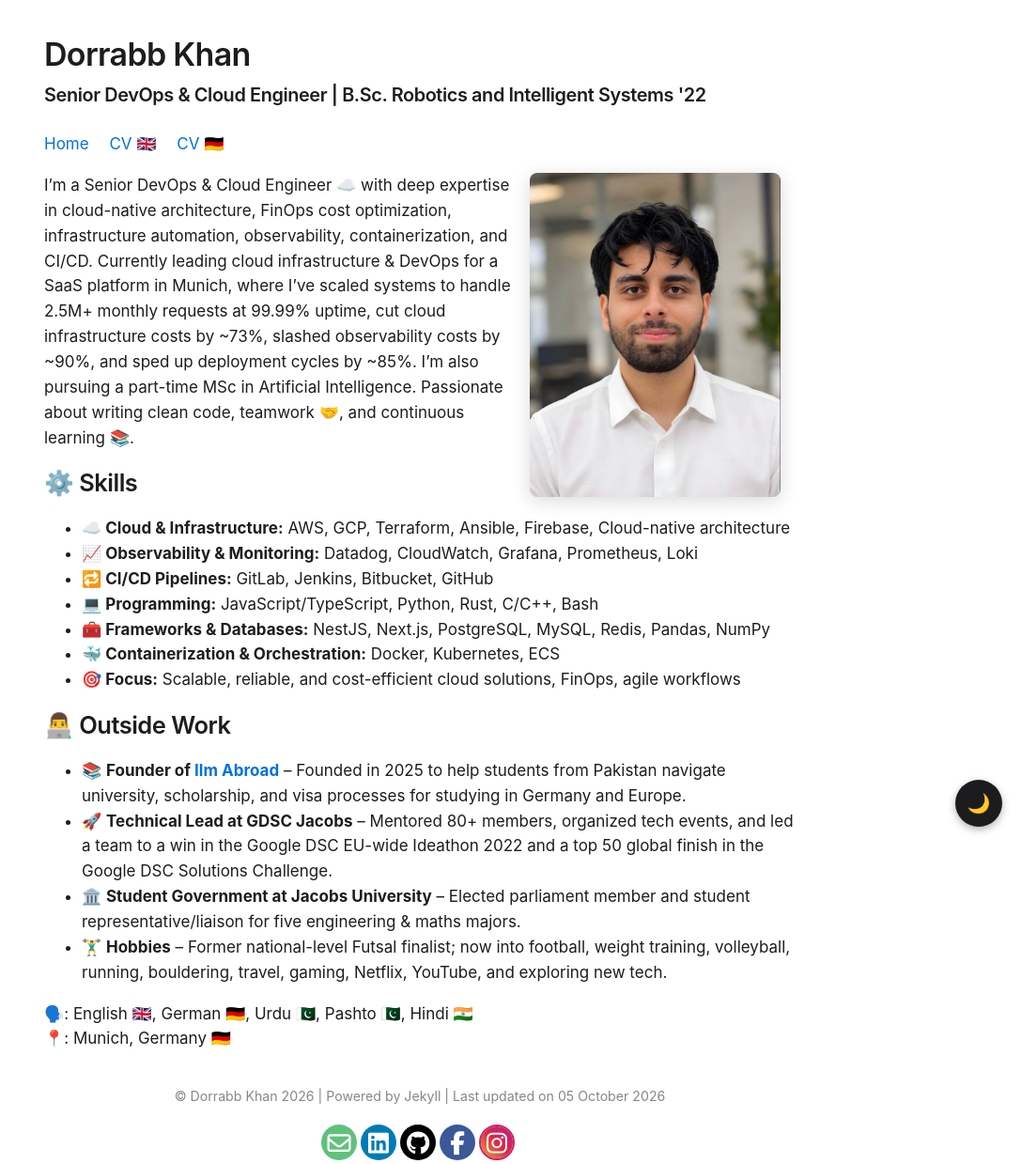
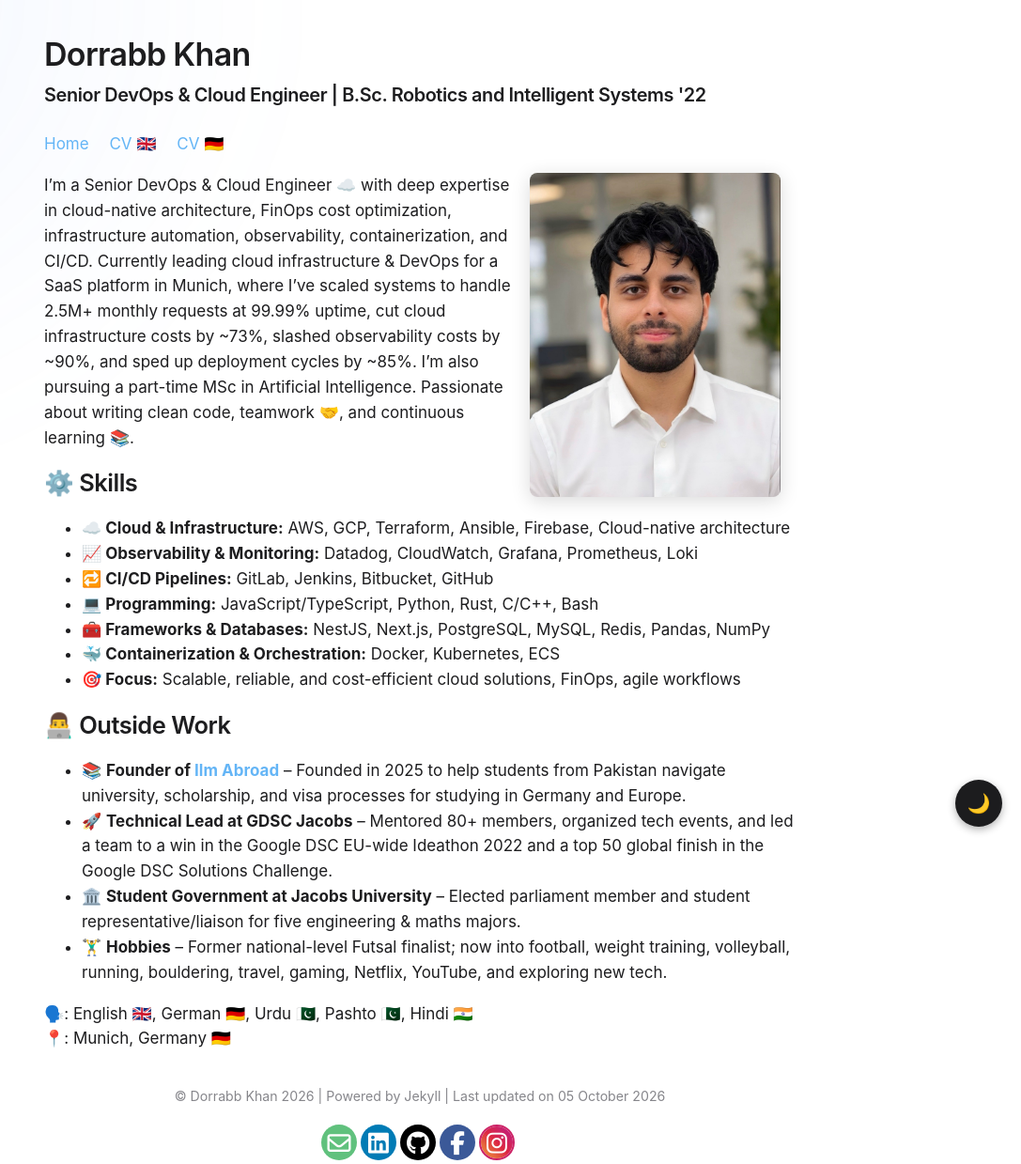
Before and after one commit to dorrabbkhan/dorrabbkhan.github.io, a Jekyll site: the page built from index.md, in a window 1280 px wide. Shown: the whole page at 94% size, without its empty margins (193-1280 px from the left). Built offline with Jekyll 4.4.1, drawn with Linux system fonts in a browser that asks for light colours.

```diff
--- a/_layouts/default.html
+++ b/_layouts/default.html
@@ -1,54 +1,58 @@
 ---
 # layout: compress
 ---
-<!DOCTYPE html>
+
+<!doctype html>
 <html data-theme="dark">
-
   <head>
-        <meta charset="utf-8">
-        <meta content="width=device-width, initial-scale=1" name="viewport">
-        <link rel="stylesheet" href="{{site.baseurl}}/assets/css/main.css">
+    <meta charset="utf-8" />
+    <meta content="width=device-width, initial-scale=1" name="viewport" />
+    <link rel="stylesheet" href="{{site.baseurl}}/assets/css/main.css" />
 
     <h1 class="post-headline">{{site.title}}</h1>
     <h3 class="post-description">{{site.description}}</h3>
 
-        {% include navigation.html %}
-
-
-        {% seo %}
-
-        {% include favicon.html %}
-
-        {% include mathjax.html %}
+    {% include navigation.html %} {% seo %} {% include favicon.html %} {%
+    include mathjax.html %}
 
     <!-- Load fontawesome here for faster loadtimes: https://stackoverflow.com/a/35880730/9523246 -->
-        <script type="text/javascript"> (function() { var css = document.createElement('link'); css.href = 'https://use.fontawesome.com/releases/v6.7.2/css/all.css'; css.rel = 'stylesheet'; css.type = 'text/css'; document.getElementsByTagName('head')[0].appendChild(css); })(); </script>
+    <script type="text/javascript">
+      (function () {
+        var css = document.createElement("link");
+        css.href = "https://use.fontawesome.com/releases/v6.7.2/css/all.css";
+        css.rel = "stylesheet";
+        css.type = "text/css";
+        document.getElementsByTagName("head")[0].appendChild(css);
+      })();
+    </script>
 
     <script src="{{site.baseurl}}/assets/js/theme-switcher.js"></script>
-
   </head>
 
   <body>
+    <div class="cursor-gradient">
+      <div class="cursor-gradient-blob"></div>
+    </div>
     <main>
-            <article>
-                {{ content }}
-            </article>
+      <article>{{ content }}</article>
     </main>
 
     <footer>
       <p class="copy">
-            <small> &copy; {{site.title}} {{ site.time | date: '%Y' }} | Powered by Jekyll | Last updated on {{ site.time | date_to_long_string }}
+        <small>
+          &copy; {{site.title}} {{ site.time | date: '%Y' }} | Powered by Jekyll
+          | Last updated on {{ site.time | date_to_long_string }}
         </small>
       </p>
 
       {% include social-footer.html %}
 
-        <button id="theme-toggle" aria-label="Toggle light and dark mode">☀️</button>
-
+      <button id="theme-toggle" aria-label="Toggle light and dark mode">
+        ☀️
+      </button>
     </footer>
 
     {% include analytics.html %}
-
+    <script src="{{site.baseurl}}/assets/js/cursor-gradient.js"></script>
   </body>
-
 </html>
--- /dev/null
+++ b/assets/css/_sass/cursor-gradient.scss
@@ -0,0 +1,38 @@
+.cursor-gradient {
+  pointer-events: none;
+  position: fixed;
+  inset: 0;
+  z-index: -1;
+  overflow: hidden;
+}
+
+.cursor-gradient-blob {
+  position: absolute;
+  width: 1000px;
+  height: 1000px;
+  border-radius: 50%;
+  background: radial-gradient(
+    circle,
+    rgba(100, 150, 255, 0.08) 0%,
+    rgba(100, 150, 255, 0.03) 40%,
+    transparent 70%
+  );
+  filter: blur(60px);
+  transform: translate(-50%, -50%);
+  opacity: 1;
+}
+
+[data-theme="dark"] .cursor-gradient-blob {
+  background: radial-gradient(
+    circle,
+    rgba(100, 180, 255, 0.1) 0%,
+    rgba(56, 189, 248, 0.05) 40%,
+    transparent 70%
+  );
+}
+
+@media (max-width: 768px) {
+  .cursor-gradient-blob {
+    display: none;
+  }
+}
--- a/assets/css/_sass/footer.scss
+++ b/assets/css/_sass/footer.scss
@@ -7,6 +7,23 @@ footer {
 /* Footer navigation links */
 .links a {
   margin-right: 1em;
+  position: relative;
+  padding-bottom: 2px;
+}
+
+.links a::after {
+  content: "";
+  position: absolute;
+  bottom: 0;
+  left: 0;
+  width: 0;
+  height: 1px;
+  background: currentColor;
+  transition: width 0.3s ease;
+}
+
+.links a:hover::after {
+  width: 100%;
 }
 
 /* Footer copyrights */
--- a/assets/css/_sass/style.scss
+++ b/assets/css/_sass/style.scss
@@ -136,6 +136,13 @@ blockquote {
   }
 }
 
+[data-theme="dark"] .post-headline {
+  background: linear-gradient(135deg, #60a5fa 0%, #38bdf8 50%, #22d3ee 100%);
+  -webkit-background-clip: text;
+  background-clip: text;
+  -webkit-text-fill-color: transparent;
+}
+
 .post-description {
   margin-top: 0;
   margin-bottom: 1.2em;
--- a/assets/css/_sass/variables.scss
+++ b/assets/css/_sass/variables.scss
@@ -10,7 +10,7 @@ $spacing-unit: 30px;
 $light-gray: #86868b;
 $text-color: #1d1d1f;
 $background-color: #ffffff;
-$brand-color: #0071e3;
+$brand-color: #64b5f6;
 $projectbox-text: #1d1d1f;
 
 // Color scheme for light
--- a/assets/css/main.scss
+++ b/assets/css/main.scss
@@ -30,3 +30,4 @@ $on-laptop: 1000px;
 @import "google-fonts";
 @import "syntax-highlighting";
 @import "toggle-theme";
+@import "cursor-gradient";
--- /dev/null
+++ b/assets/js/cursor-gradient.js
@@ -0,0 +1,27 @@
+document.addEventListener('DOMContentLoaded', function() {
+  const blob = document.querySelector('.cursor-gradient-blob');
+  if (!blob) return;
+
+  let mouseX = 0;
+  let mouseY = 0;
+  let blobX = 0;
+  let blobY = 0;
+  const speed = 0.08;
+
+  document.addEventListener('mousemove', function(e) {
+    mouseX = e.clientX;
+    mouseY = e.clientY;
+  });
+
+  function animate() {
+    blobX += (mouseX - blobX) * speed;
+    blobY += (mouseY - blobY) * speed;
+
+    blob.style.left = blobX + 'px';
+    blob.style.top = blobY + 'px';
+
+    requestAnimationFrame(animate);
+  }
+
+  animate();
+});
```
Also changed, not shown: _includes/navigation.html (+8 -2 lines). Lines whose indentation alone changed are shown as unchanged.
